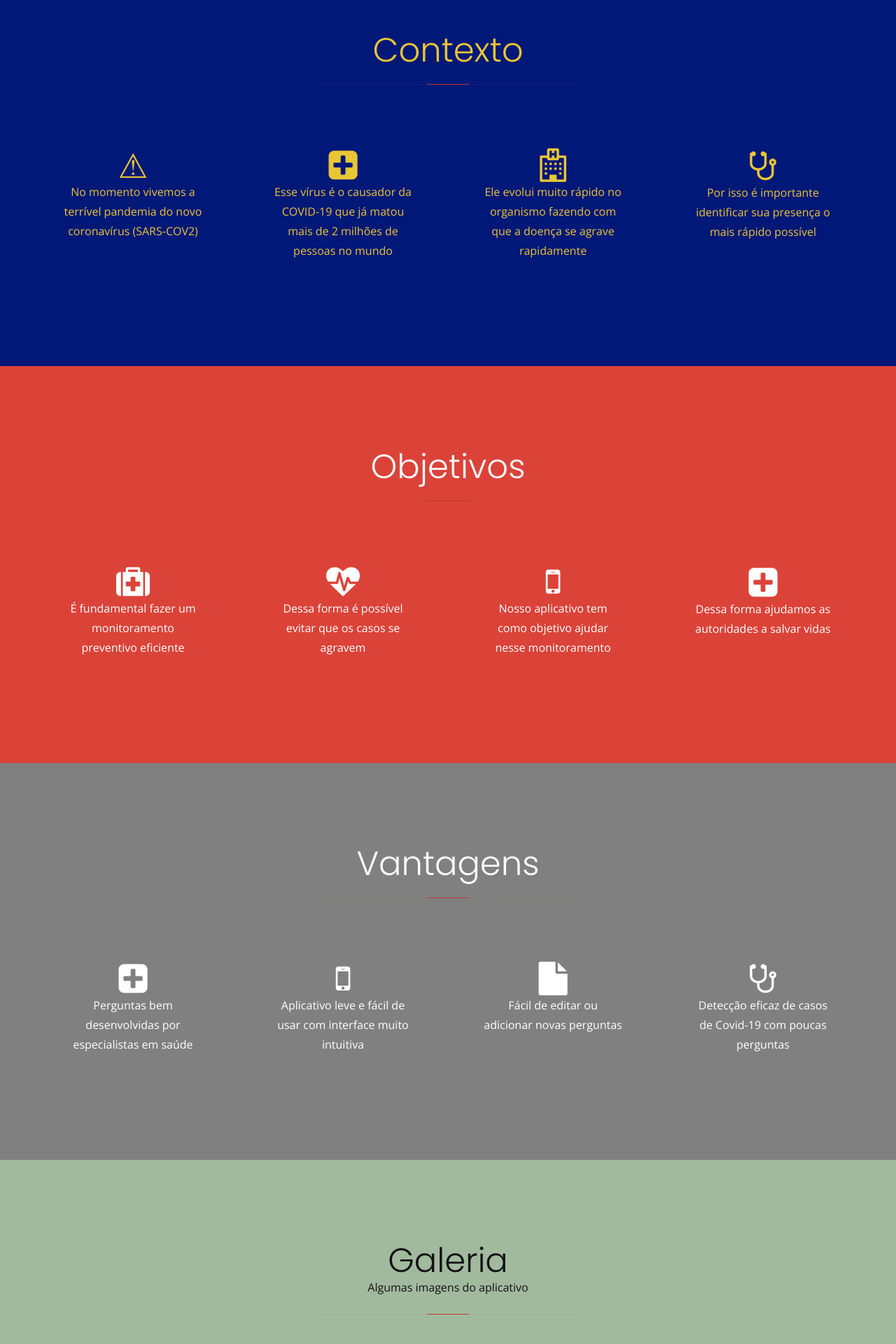
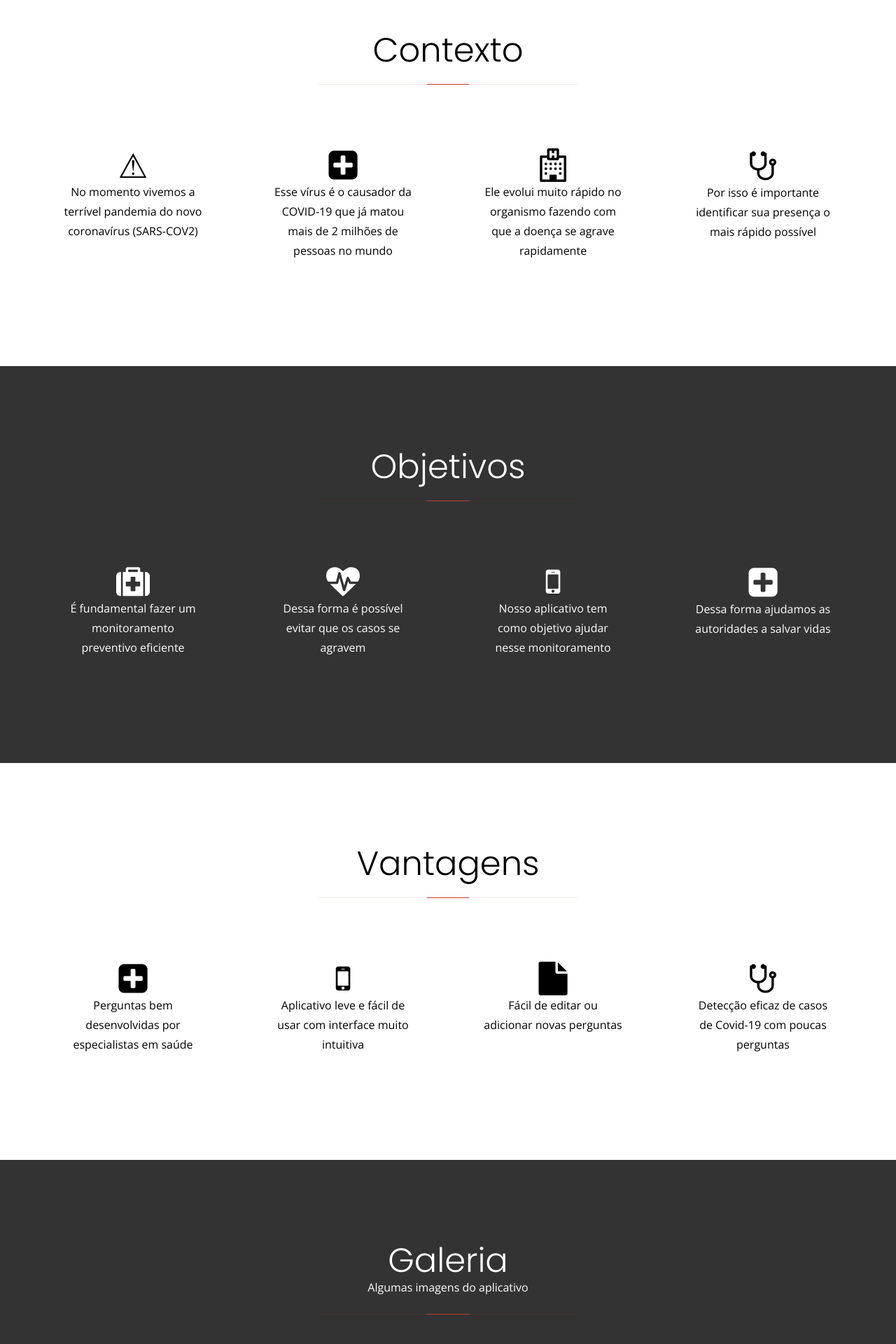
Before and after one commit to Dom-Ruan/Landing-Page-Triagem-Covid-19, a PHP site: page / in a window 1280 px wide. Shown: the part 840-2760 px from the top of the page at 70% size. Run offline with PHP 8.4, Linux system fonts and the light colour scheme.

Commit message:
Modificando cores

```diff
--- a/css/style.css
+++ b/css/style.css
@@ -460,7 +460,7 @@ Banner Styles
   background-attachment: fixed;
   background-size: cover;
   position: relative;
-  color: #ffffff;
+  color: white;
   overflow: hidden;
 }
 .banner-item:before {
@@ -470,13 +470,10 @@ Banner Styles
   left: 0;
   bottom: 0;
   right: 0;
-  background-color: rgba(5, 128, 0, 0.8);
+  background-color: rgba(0, 0, 0, 0.8);
   z-index: 1;
 }
 
-/* .banner-1 {
-  background-image: url(../images/banner/1.jpg);
-} */
 
 .banner-content {
   position: absolute;
@@ -552,14 +549,24 @@ Intro Styles
   transition: all 0.3s ease;
   border: 1px solid transparent;
 }
-.intro-item:hover {
-  border-color: #c0392b;
+.problematica:hover {
+  background-color: black;
+  color: white;
+}
+
+.objetivos:hover {
+  background-color: white;
+  color: black;
+}
+
+.description:hover {
+  background-color: black;
+  color: white;
 }
 
 .intro-icon {
   font-size: 4rem;
   line-height: 1;
-  color: #c0392b;
 }
 
 .intro-title {
@@ -573,13 +580,13 @@ Intro Styles
 Objetivos Styles
 ------------------------*/
 #problematica{
-  background-color: #001878;
-  color: #ebc634;
+  background-color: rgba(255,255,255,0.8);
+  color: black;
 }
 
-#metas{
-  background-color: #db4339;
-  color: #ffffff;
+#objetivos{
+  background-color: rgba(0,0,0,0.8);
+  color: white;
 }
 
 /*------------------------
@@ -587,7 +594,8 @@ Screenshot Styles
 ------------------------*/
 
 #screenshot{
-  background-color: #a1ba9e;
+  background-color: rgba(0,0,0,0.8);
+  color: white;
 }
 
 .screen-mock {
@@ -639,15 +647,15 @@ Screenshot Styles
 }
 
 #description{
-  background-color: grey;
-  color: white;
+  background-color: rgba(255,255,255,0.8);
+  color: black;
 }
 
 /*------------------------
 Apoiadores
 ------------------------*/
 #apoiadores{
-  background-color: #ebc634;
+  background-color: rgba(255,255,255,0.8);
 }
 .logo-apoiador {
     display: inline-block;
@@ -663,7 +671,7 @@ Apoiadores
 }
 
 #download{
-  background-color: #001878;
-  color: red;
+  background-color: rgba(0,0,0,0.8);
+  color: white;
   height: 400px;
 }
--- a/index.html
+++ b/index.html
@@ -55,9 +55,9 @@
                 <a class="navbar-brand" href="index.html">
                     <img src="images/logo.png" alt="Site Logo">
                 </a>
-                <a class="navbar-brand" href="index.html">
+                <!-- <a class="navbar-brand" href="index.html">
                   <img src="images/iconnavbar.png" alt="Site Logo">
-              </a>
+              </a> -->
             </div>
 
             <!-- Collect the nav links, forms, and other content for toggling -->
@@ -65,7 +65,7 @@
                 <ul class="nav navbar-nav navbar-right" id="one-page-nav">
                     <li><a href="#banner">Home</a></li>
                     <li><a href="#problematica">Contexto</a></li>
-                    <li><a href="#metas">Objetivos</a></li>
+                    <li><a href="#objetivos">Objetivos</a></li>
                     <li><a href="#description">Vantagens</a></li>
                     <li><a href="#screenshot">Galeria</a></li>
                     <li><a href="#apoiadores">Apoiadores</a></li>
@@ -125,35 +125,35 @@
                       </div>
                       <div class="row">
                         <div class="col-xs-6 col-sm-3">
-                            <div class="intro-item wow fadeInUp" data-wow-duration="1.5s" data-wow-delay="0s">
+                            <div class="intro-item problematica wow fadeInUp" data-wow-duration="1.5s" data-wow-delay="0s">
                               <div class="intro-icon">
-                                  <span style='font-size:48px;color:#ebc634'>&#9888;</span>
+                                  <span style='font-size:48px;'>&#9888;</span>
                               </div>
 
                                 <p class="intro-content">No momento vivemos a terrível pandemia do novo coronavírus (SARS-COV2)</p>
                             </div>
                         </div>
                         <div class="col-xs-6 col-sm-3">
-                            <div class="intro-item wow fadeInUp" data-wow-duration="1.5s" data-wow-delay="0.5s">
+                            <div class="intro-item problematica wow fadeInUp" data-wow-duration="1.5s" data-wow-delay="0.5s">
                               <div class="intro-icon">
-                                  <span class="fa fa-plus-square" style='font-size:48px;color:#ebc634'></span>
+                                  <span class="fa fa-plus-square" style='font-size:48px;'></span>
                               </div>
 
                                 <p class="intro-content">Esse vírus é o causador da COVID-19 que já matou mais de 2 milhões de pessoas no mundo</p>
                             </div>
                         </div>
                         <div class="col-xs-6 col-sm-3">
-                            <div class="intro-item wow fadeInUp" data-wow-duration="1.5s" data-wow-delay="1s">
+                            <div class="intro-item problematica wow fadeInUp" data-wow-duration="1.5s" data-wow-delay="1s">
                               <div class="intro-icon">
-                                  <span class="fa fa-hospital-o" style='font-size:48px;color:#ebc634'></span>
+                                  <span class="fa fa-hospital-o" style='font-size:48px;'></span>
                               </div>
 
                                 <p class="intro-content">Ele evolui muito rápido no organismo fazendo com que a doença se agrave rapidamente</p>
                             </div>
                         </div>
                         <div class="col-xs-6 col-sm-3">
-                            <div class="intro-item wow fadeInUp" data-wow-duration="1.5s" data-wow-delay="1s">
-                              <div class="intro-icon" style='font-size:48px;color:#ebc634'>
+                            <div class="intro-item problematica wow fadeInUp" data-wow-duration="1.5s" data-wow-delay="1s">
+                              <div class="intro-icon" style='font-size:48px;'>
                                   <span class="fa fa-stethoscope"></span>
                               </div>
 
@@ -169,7 +169,7 @@
 
 
         <!-- Intro Section -->
-        <div id ="metas" class="section section-padding">
+        <div id ="objetivos" class="section section-padding">
             <div class="container">
                 <div class="intros">
                     <div class="row">
@@ -182,35 +182,35 @@
                       </div>
                       <div class="row">
                         <div class="col-xs-6 col-sm-3">
-                            <div class="intro-item wow fadeInUp" data-wow-duration="1.5s" data-wow-delay="0s">
+                            <div class="intro-item objetivos wow fadeInUp" data-wow-duration="1.5s" data-wow-delay="0s">
                               <div class="intro-icon">
-                                  <span class="fa fa-medkit" style='font-size:48px;color:white'></span>
+                                  <span class="fa fa-medkit" style='font-size:48px;'></span>
                               </div>
 
                                 <p class="intro-content">É fundamental fazer um monitoramento preventivo eficiente</p>
                             </div>
                         </div>
                         <div class="col-xs-6 col-sm-3">
-                            <div class="intro-item wow fadeInUp" data-wow-duration="1.5s" data-wow-delay="0.5s">
+                            <div class="intro-item objetivos wow fadeInUp" data-wow-duration="1.5s" data-wow-delay="0.5s">
                               <div class="intro-icon">
-                                  <span class="fa fa-heartbeat" style='font-size:48px;color:white'></span>
+                                  <span class="fa fa-heartbeat" style='font-size:48px;'></span>
                               </div>
 
                                 <p class="intro-content">Dessa forma é possível evitar que os casos se agravem</p>
                             </div>
                         </div>
                         <div class="col-xs-6 col-sm-3">
-                            <div class="intro-item wow fadeInUp" data-wow-duration="1.5s" data-wow-delay="1s">
+                            <div class="intro-item objetivos wow fadeInUp" data-wow-duration="1.5s" data-wow-delay="1s">
                               <div class="intro-icon">
-                                  <span class="fa fa-mobile" style='font-size:48px;color:white'></span>
+                                  <span class="fa fa-mobile" style='font-size:48px;'></span>
                               </div>
 
                                 <p class="intro-content">Nosso aplicativo tem como objetivo ajudar nesse monitoramento</p>
                             </div>
                         </div>
                         <div class="col-xs-6 col-sm-3">
-                            <div class="intro-item wow fadeInUp" data-wow-duration="1.5s" data-wow-delay="1s">
-                              <div class="intro-icon" style='font-size:48px;color:white'>
+                            <div class="intro-item objetivos wow fadeInUp" data-wow-duration="1.5s" data-wow-delay="1s">
+                              <div class="intro-icon" style='font-size:48px;'>
                                   <span class="fa fa-plus-square"></span>
                               </div>
 
@@ -239,35 +239,35 @@
                           </div>
                           <div class="row">
                             <div class="col-xs-6 col-sm-3">
-                                <div class="intro-item wow fadeInUp" data-wow-duration="1.5s" data-wow-delay="0s">
+                                <div class="intro-item description wow fadeInUp" data-wow-duration="1.5s" data-wow-delay="0s">
                                   <div class="intro-icon">
-                                      <span class="fa fa-plus-square" style='font-size:48px;color:white'></span>
+                                      <span class="fa fa-plus-square" style='font-size:48px;'></span>
                                   </div>
                                     <p class="intro-content">Perguntas bem desenvolvidas por especialistas em saúde</p>
                                 </div>
                             </div>
                             <div class="col-xs-6 col-sm-3">
-                                <div class="intro-item wow fadeInUp" data-wow-duration="1.5s" data-wow-delay="0.5s">
+                                <div class="intro-item description wow fadeInUp" data-wow-duration="1.5s" data-wow-delay="0.5s">
                                   <div class="intro-icon">
-                                      <span class="fa fa-mobile" style='font-size:48px;color:white'></span>
+                                      <span class="fa fa-mobile" style='font-size:48px;'></span>
                                   </div>
 
                                     <p class="intro-content">Aplicativo leve e fácil de usar com interface muito intuitiva</p>
                                 </div>
                             </div>
                             <div class="col-xs-6 col-sm-3">
-                                <div class="intro-item wow fadeInUp" data-wow-duration="1.5s" data-wow-delay="1s">
+                                <div class="intro-item description wow fadeInUp" data-wow-duration="1.5s" data-wow-delay="1s">
                                   <div class="intro-icon">
-                                      <span class="fa fa-file" style='font-size:48px;color:white'></span>
+                                      <span class="fa fa-file" style='font-size:48px;'></span>
                                   </div>
 
                                     <p class="intro-content">Fácil de editar ou adicionar novas perguntas</p>
                                 </div>
                             </div>
                             <div class="col-xs-6 col-sm-3">
-                                <div class="intro-item wow fadeInUp" data-wow-duration="1.5s" data-wow-delay="1s">
+                                <div class="intro-item description wow fadeInUp" data-wow-duration="1.5s" data-wow-delay="1s">
                                   <div class="intro-icon">
-                                      <span class="fa fa-stethoscope" style='font-size:48px;color:white'></span>
+                                      <span class="fa fa-stethoscope" style='font-size:48px;'></span>
                                   </div>
 
                                     <p class="intro-content">Detecção eficaz de casos de Covid-19 com poucas perguntas</p>
@@ -390,7 +390,6 @@
         <!-- Download End -->
 
 
-
     <!-- Script -->
     <script src="assets/js/jquery.min.js"></script>
     <script src="assets/js/bootstrap.min.js"></script>
```
Also changed, not shown: images/apoiadores/ccompuft.png, images/apoiadores/ccompuft2.png (added), images/apoiadores/petsaude.png, images/apoiadores/petsaude2.png (added), images/apoiadores/prefmiracema.png, images/apoiadores/prefmiracema2.png (added), images/apoiadores/proex.png, images/apoiadores/proex2.png, images/apoiadores/uft.png, images/apoiadores/uft2.png (added), images/apoiadores/unitins.png, images/apoiadores/unitins2.png (added), images/apoiadores/unnamed.png (deleted).
